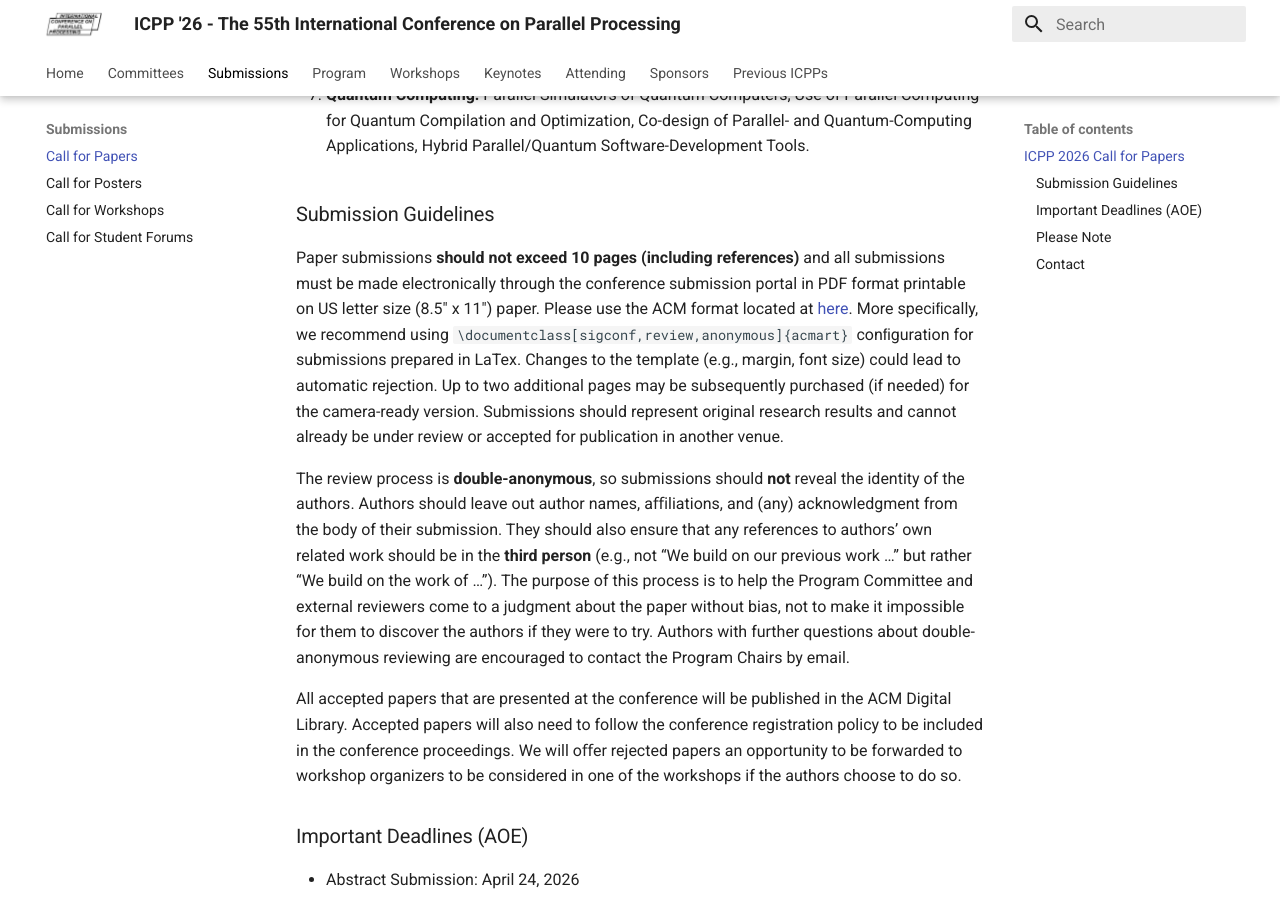
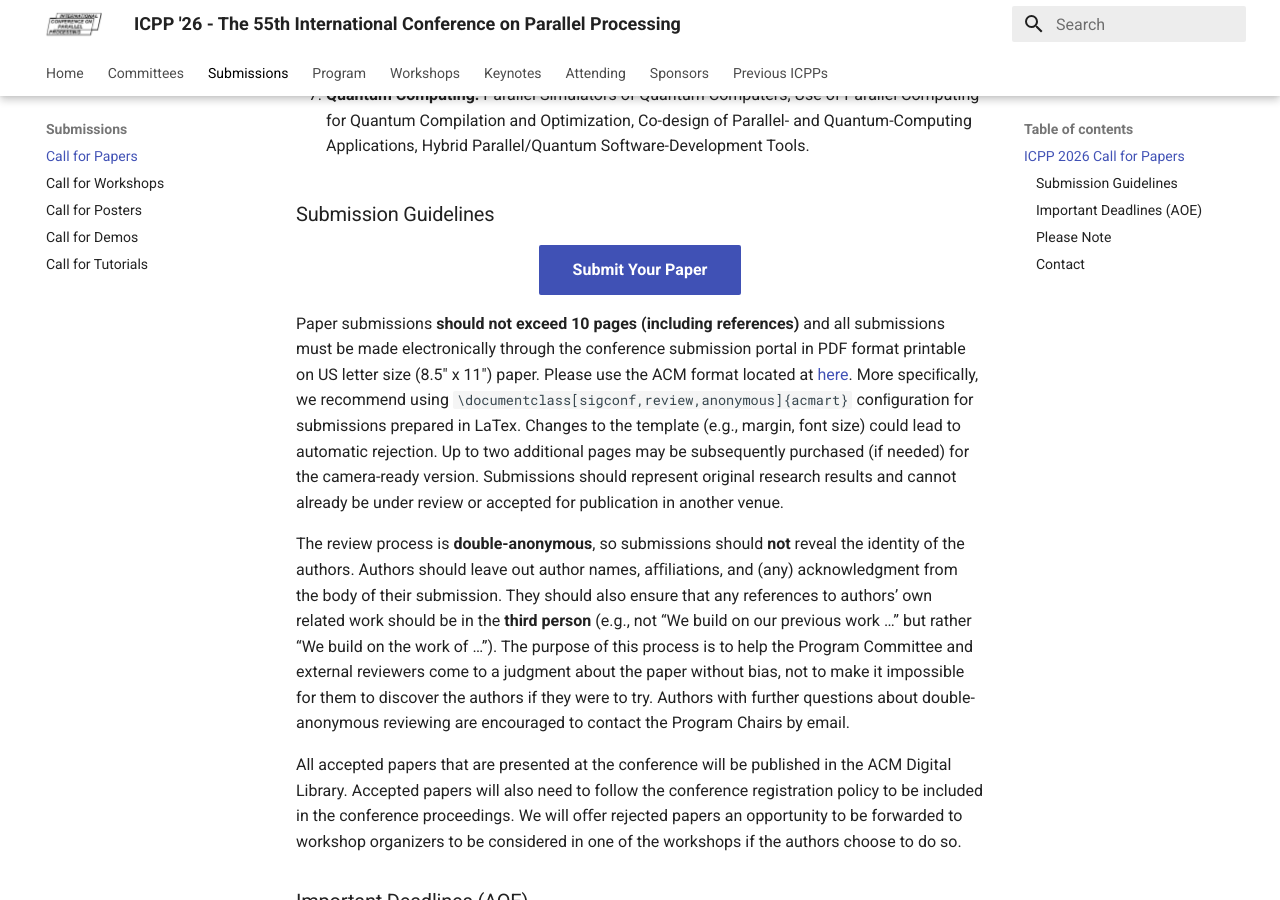
Before and after one commit to icpp2026/icpp2026.github.io, an MkDocs documentation site: the page built from docs/call-for-papers.md, in a window 1280 px wide and 900 px high, scrolled down 1333 px. Built offline with MkDocs 1.6.1 and Material for MkDocs 9.7.7, drawn with Linux system fonts in a browser that asks for light colours; comment, search, counter and statistics services are not loaded.

Commit message:
update submissions and add submission link for regular paper

```diff
--- a/docs/call-for-papers.md
+++ b/docs/call-for-papers.md
@@ -19,6 +19,10 @@ ICPP 2026 will be held in Singapore from **28 September to 1 October, 2026**. IC
 7. **Quantum Computing:** Parallel Simulators of Quantum Computers, Use of Parallel Computing for Quantum Compilation and Optimization, Co-design of Parallel- and Quantum-Computing Applications, Hybrid Parallel/Quantum Software-Development Tools.
 
 ### Submission Guidelines
+
+<div style="text-align: center" markdown>
+[Submit Your Paper](https://ssl.linklings.net/conferences/icpp/){ .md-button .md-button--primary }
+</div>
 
 Paper submissions **should not exceed 10 pages (including references)** and all submissions must be made electronically through the conference submission portal in PDF format printable on US letter size (8.5″ x 11″) paper. Please use the ACM format located at [here](https://www.acm.org/publications/proceedings-template). More speciﬁcally, we recommend using `\documentclass[sigconf,review,anonymous]{acmart}` conﬁguration for submissions prepared in LaTex. Changes to the template (e.g., margin, font size) could lead to automatic rejection. Up to two additional pages may be subsequently purchased (if needed) for the camera-ready version. Submissions should represent original research results and cannot already be under review or accepted for publication in another venue.
 
--- a/mkdocs.yml
+++ b/mkdocs.yml
@@ -41,9 +41,10 @@ nav:
     - Reproducibility Committee: reproducibility-committee.md
   - Submissions:
     - Call for Papers: call-for-papers.md
+    - Call for Workshops: call-for-workshops.md
     - Call for Posters: call-for-posters.md
-    - Call for Workshops: call-for-workshops.md
-    - Call for Student Forums: call-for-student-forums.md
+    - Call for Demos: call-for-demos.md
+    - Call for Tutorials: call-for-tutorials.md
   - Program:
     - Schedule: schedule.md
     - Panels: panels.md
```
Also changed, not shown: docs/call-for-demos.md (added), docs/call-for-student-forums.md (deleted), docs/call-for-tutorials.md (added).
